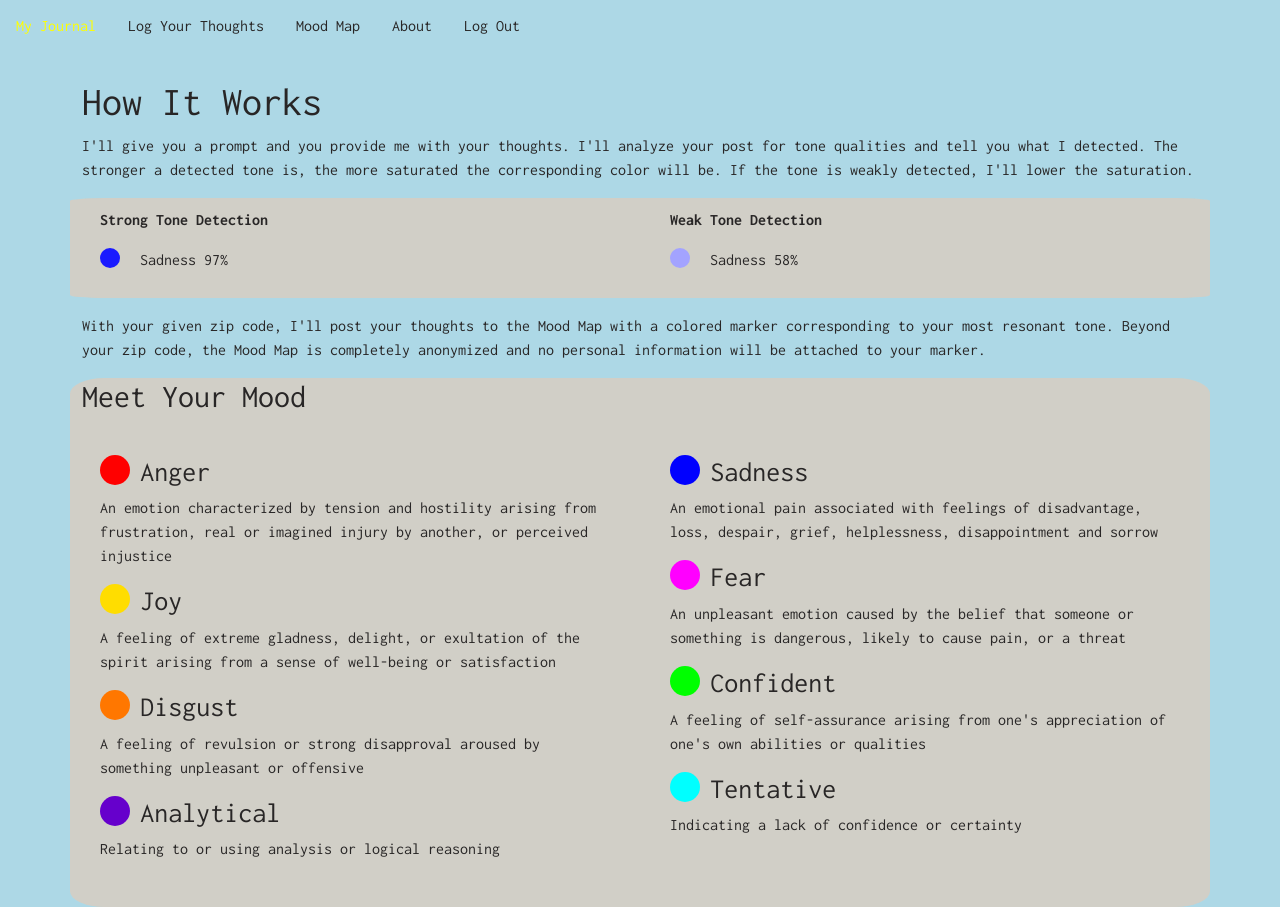
After one commit to hannahpaxton/tone-of-connection, a Flask app: page /about2 in a window 1280 px wide. The commit adds this page. Run offline with Flask 2, Linux system fonts and the light colour scheme; the visitor is signed in with stand-in values (Sample User, id 1); some libraries are stand-ins or nearby versions.

Commit message:
Added copy to about page

```diff
--- a/server.py
+++ b/server.py
@@ -78,11 +78,17 @@ def logout():
     flash('You are now logged out.')
     return redirect('/login')
 
-@app.route('/about')
-def about():
-    """View the about page"""
+@app.route('/about1')
+def about1():
+    """View the about page when not logged in"""
 
-    return render_template('about.html')
+    return render_template('about_no_log.html')
+
+@app.route('/about2')
+def about2():
+    """View the about page when logged in"""
+
+    return render_template('about_log.html')
 
 # User routes
 @app.route('/users')
--- a/static/css/styles.css
+++ b/static/css/styles.css
@@ -140,8 +140,16 @@ textarea {
     width: 100%;
 }
 
+#div_margin {
+    margin-top: 1.5%;
+}
+
 .low_margin {
-    padding: 30px;;
+    padding: 30px;
+}
+
+.extra_low_margin {
+    padding: 10px 30px 10px 30px;
 }
 
 .no_post {
--- /dev/null
+++ b/templates/about_log.html
@@ -0,0 +1,99 @@
+{% extends 'base_log.html' %}
+{% block title %}About Tone of Connection{% endblock %}
+
+{% block body %}
+
+<div class="container no_log">
+    <h1>How It Works</h1>
+    <p>I'll give you a prompt and you provide me with your thoughts. I'll analyze your post for tone qualities and tell you what I detected.
+        The stronger a detected tone is, the more saturated the corresponding color will be. If the tone is weakly detected, I'll lower the saturation.</p>
+        <div class="row" id="about_example">
+            <div class="col-12 col-md-6 extra_low_margin">
+                <p><strong>Strong Tone Detection</strong></p>
+                <div style="height:20px; width:20px; background-color:#1a1aff; border-radius:100%; float:left"></div>
+                <p style="display: inline-block; padding-left: 20px;"> Sadness 97% </p>
+            </div>
+            <div class="col-12 col-md-6 extra_low_margin">
+                <p><strong>Weak Tone Detection</strong></p>
+                <div style="height:20px; width:20px; background-color:#a3a3ff; border-radius:100%; float:left"></div>
+                <p style="display: inline-block; padding-left: 20px;"> Sadness 58% </p>
+            </div>
+        </div>
+        <p id="div_margin">With your given zip code, I'll post your thoughts to the Mood Map with a colored marker corresponding to your most resonant tone.
+        Beyond your zip code, the Mood Map is completely anonymized and no personal information will be attached to your marker.</p>
+    </p>
+
+    <div class="row">
+        <h2>Meet Your Mood</h2>
+
+        <div class="col-12 col-md-6 low_margin">
+            <div>
+                <div class="tone_base" style="background-color:#ff0000"></div>
+                <h3 class="tone_name">Anger</h3>
+                <p class="tone_descrip">
+                    An emotion characterized by tension and hostility arising from frustration, real or imagined injury by another, or perceived injustice
+                </p>
+            </div>
+
+            <div>
+                <div class="tone_base" style="background-color:#ffdd00"></div>
+                <h3 class="tone_name">Joy</h3>
+                <p class="tone_descrip">
+                    A feeling of extreme gladness, delight, or exultation of the spirit arising from a sense of well-being or satisfaction
+                </p>
+            </div>
+
+            <div>
+                <div class="tone_base" style="background-color:#ff7700"></div>
+                <h3 class="tone_name">Disgust</h3>
+                <p class="tone_descrip">
+                    A feeling of revulsion or strong disapproval aroused by something unpleasant or offensive
+                </p>
+            </div>
+
+            <div>
+                <div class="tone_base" style="background-color:#6600cc"></div>
+                <h3 class="tone_name">Analytical</h3>
+                <p class="tone_descrip">
+                    Relating to or using analysis or logical reasoning
+                </p>
+            </div>
+        </div>
+
+        <div class="col-12 col-md-6 low_margin">
+            <div>
+                <div class="tone_base" style="background-color:#0000ff"></div>
+                <h3 class="tone_name">Sadness</h3>
+                <p class="tone_descrip">
+                    An emotional pain associated with feelings of disadvantage, loss, despair, grief, helplessness, disappointment and sorrow
+                </p>
+            </div>
+
+            <div>
+                <div class="tone_base" style="background-color:#ff00ff"></div>
+                <h3 class="tone_name">Fear</h3>
+                <p class="tone_descrip">
+                    An unpleasant emotion caused by the belief that someone or something is dangerous, likely to cause pain, or a threat
+                </p>
+            </div>
+
+            <div>
+                <div class="tone_base" style="background-color:#00ff00"></div>
+                <h3 class="tone_name">Confident</h3>
+                <p class="tone_descrip">
+                    A feeling of self-assurance arising from one's appreciation of one's own abilities or qualities
+                </p>
+            </div>
+
+            <div>
+                <div class="tone_base" style="background-color:#00ffff"></div>
+                <h3 class="tone_name">Tentative</h3>
+                <p class="tone_descrip">
+                    Indicating a lack of confidence or certainty
+                </p>
+            </div>
+        </div>
+    </div>
+</div>
+
+{% endblock %}
--- a/templates/base_log.html
+++ b/templates/base_log.html
@@ -32,9 +32,10 @@
 
     <div class="column_full">
       <ul class="topnav">
-        <li><a href="/post">Create a Post</a></li>
-        <li><a href="/users/{{ session['user_id'] }}">My Posts</a></li>
-        <li><a href="/map">Tone Map</a><li>
+        <li><a href="/users/{{ session['user_id'] }}">My Journal</a></li>
+        <li><a href="/post">Log Your Thoughts</a></li>
+        <li><a href="/map">Mood Map</a><li>
+        <li><a href="/about2">About</a><li>
         <li><a href="/logout">Log Out</a></li>
       </ul>
     </div>
--- a/templates/base_no_log.html
+++ b/templates/base_no_log.html
@@ -25,6 +25,7 @@
         <ul class="topnav">
           <li><a href="/">Create an Account</a></li>
           <li><a href="/login">Sign In</a></li>
+          <li><a href="/about1">About</a></li>
         </ul>
     </div>
 
```
Also changed, not shown: templates/about_no_log.html (renamed from templates/about.html, +24 -4 lines).
